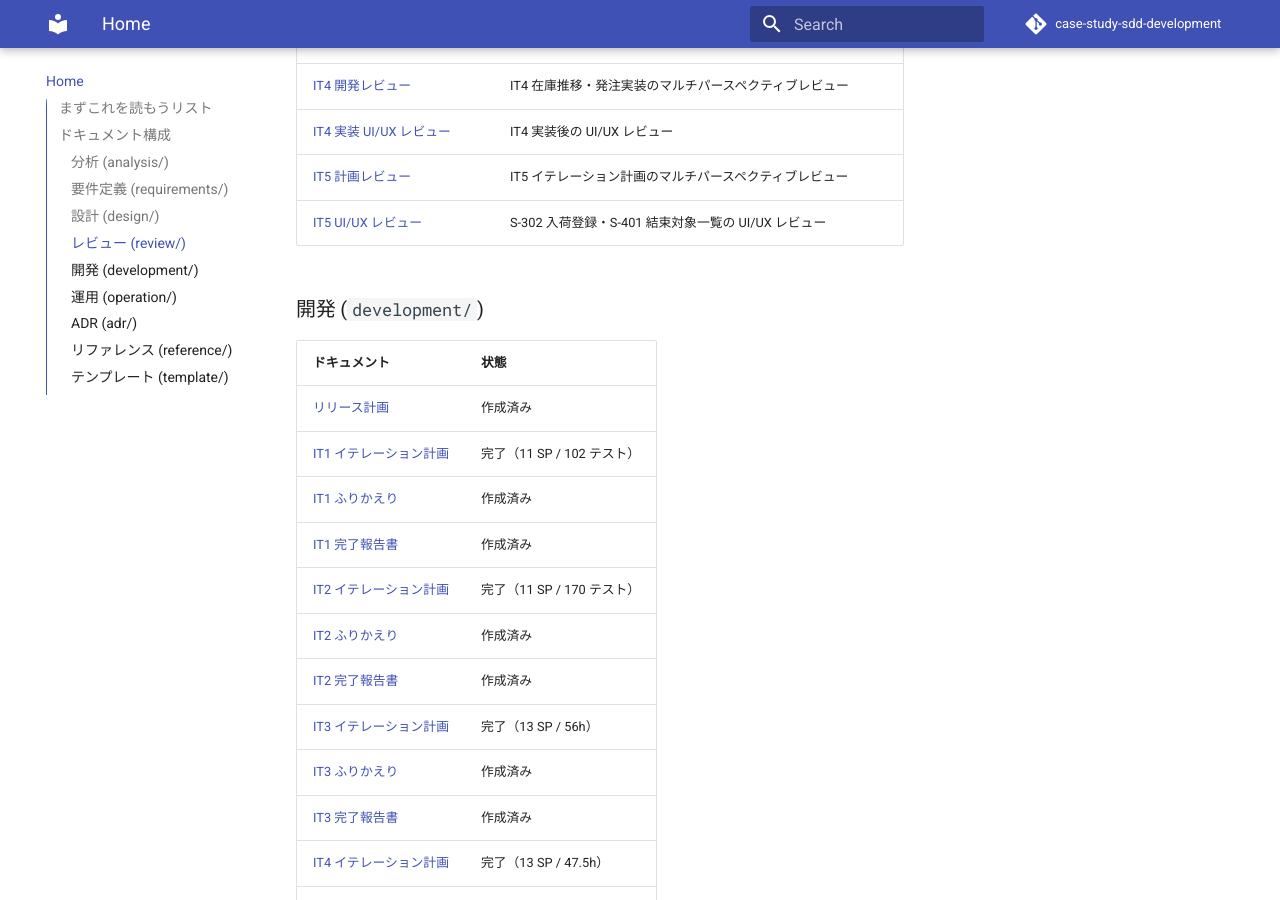
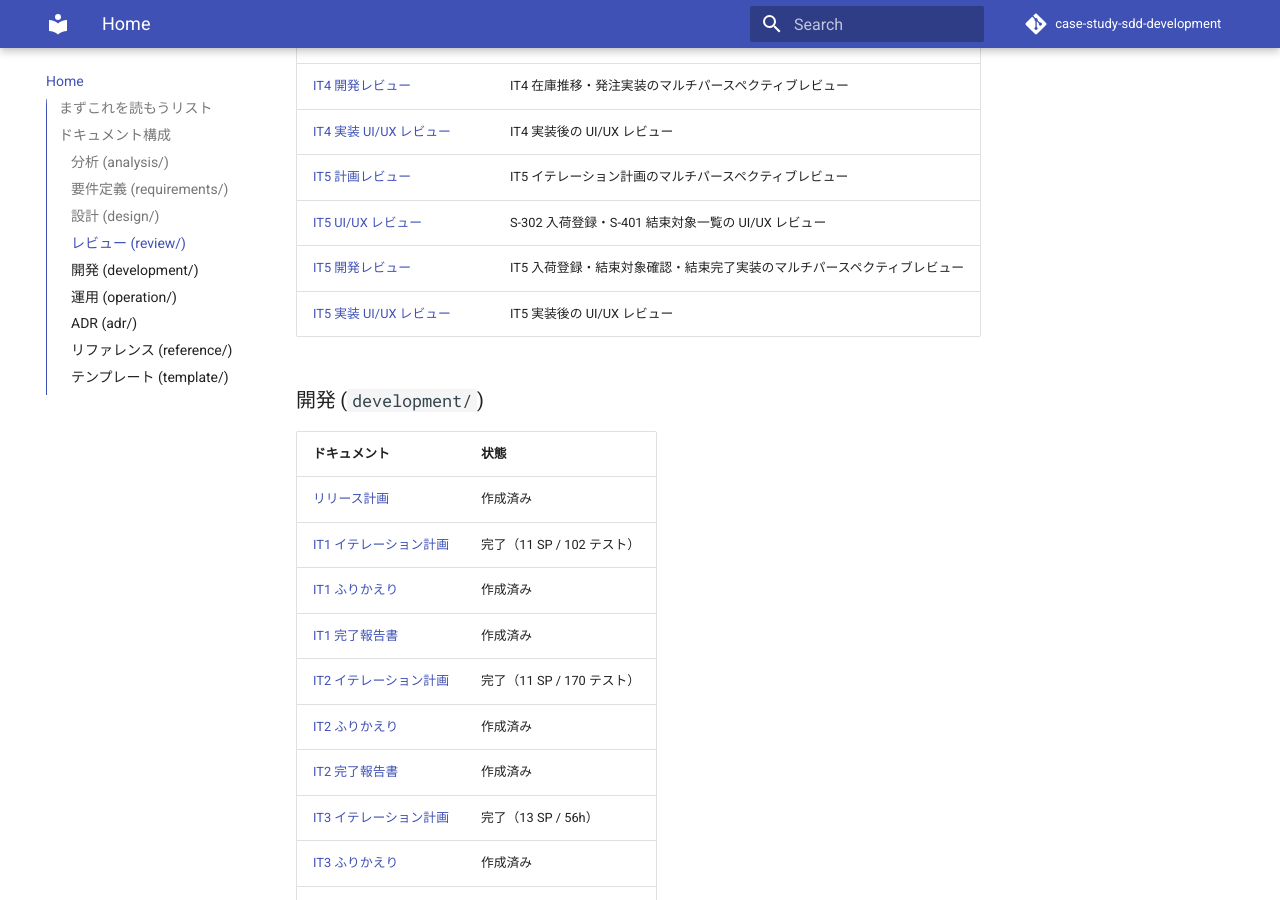
Before and after one commit to k2works/case-study-sdd-development, an MkDocs documentation site: the page built from docs/index.md, in a window 1280 px wide and 900 px high, scrolled down 2370 px. Built offline with MkDocs 1.6.1 and Material for MkDocs 9.7.7, drawn with Linux system fonts in a browser that asks for light colours; comment, search, counter and statistics services are not loaded.

Commit message:
docs(sync): IT5 開発レビュー・実装 UI/UX レビューをインデックスに追加

```diff
--- a/docs/index.md
+++ b/docs/index.md
@@ -65,6 +65,8 @@
 | [IT4 実装 UI/UX レビュー](./review/it4_impl_uiux_review_20260322.md) | IT4 実装後の UI/UX レビュー |
 | [IT5 計画レビュー](./review/iteration_plan-5_review_20260322.md) | IT5 イテレーション計画のマルチパースペクティブレビュー |
 | [IT5 UI/UX レビュー](./review/iteration_plan-5_uiux_review_20260322.md) | S-302 入荷登録・S-401 結束対象一覧の UI/UX レビュー |
+| [IT5 開発レビュー](./review/it5_developing_review_20260322.md) | IT5 入荷登録・結束対象確認・結束完了実装のマルチパースペクティブレビュー |
+| [IT5 実装 UI/UX レビュー](./review/it5_impl_uiux_review_20260322.md) | IT5 実装後の UI/UX レビュー |
 
 ### 開発 (`development/`)
 
--- a/mkdocs.yml
+++ b/mkdocs.yml
@@ -104,6 +104,8 @@ nav:
       - IT4 実装 UI/UX レビュー: review/it4_impl_uiux_review_20260322.md
       - IT5 計画レビュー: review/iteration_plan-5_review_20260322.md
       - IT5 UI/UX レビュー: review/iteration_plan-5_uiux_review_20260322.md
+      - IT5 開発レビュー: review/it5_developing_review_20260322.md
+      - IT5 実装 UI/UX レビュー: review/it5_impl_uiux_review_20260322.md
   - 開発:
       - 概要: development/index.md
       - リリース計画: development/release_plan.md
```
